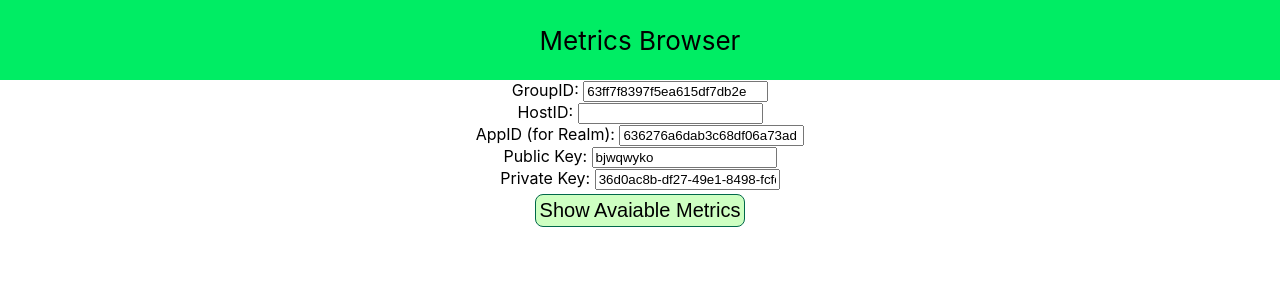
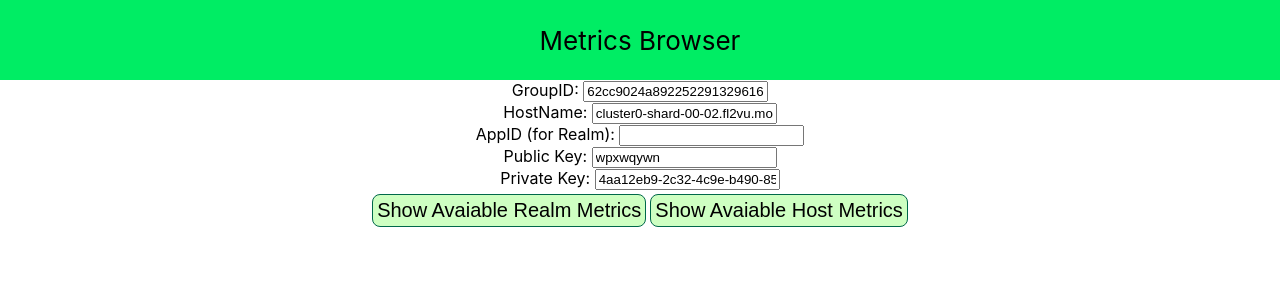
Before and after one commit to xuxiaoyu89/MetricsBrowser, a React (Create React App) app in the folder metrics-browser/: page / in a window 1280 px wide. Shown: the top 300 px of the page. Built offline with nearby package versions, Linux system fonts and the light colour scheme.

Commit message:
refactor, add host metrics

```diff
--- a/metrics-browser/src/ChartsPanel.css
+++ b/metrics-browser/src/ChartsPanel.css
@@ -6,6 +6,7 @@
 
 .chart {
     width: 480px;
+    height: 400px;
     border-style: dotted;
     margin: 10px;
 }
--- a/metrics-browser/src/ChartsPanel.js
+++ b/metrics-browser/src/ChartsPanel.js
@@ -3,24 +3,20 @@ import { Component } from 'react';
 import Dygraph from 'dygraphs';
 
 class ChartsPanel extends Component {
-    constructor(props) {
-        super(props)
-        this.state = {
-            measurements: this.props.measurements
-        };
-    }
-
     render() {
         const chartContainers = [];
-        this.state.measurements.forEach(measurement => {
-            chartContainers.push(<div id={measurement.name} className="chart"></div>);
+        this.props.measurements.forEach(measurement => {
+            if (this.props.metrics[measurement.name]) {
+                chartContainers.push(<div key={measurement.name} id={measurement.name} className="chart"></div>);
+            }
         });
 
         return chartContainers;
     }
 
     componentDidMount() {
-        this.state.measurements.forEach(measurement => {
+        this.props.measurements.forEach(measurement => {
+            if (this.props.metrics[measurement.name]) {
                 new Dygraph(
                     document.getElementById(measurement.name),
                     // For possible data formats, see http://dygraphs.com/data.html
@@ -32,6 +28,25 @@ class ChartsPanel extends Component {
                         animatedZooms: true,
                         title: measurement.name
                     });
+            }
+        });
+    }
+
+    componentDidUpdate() {
+        this.props.measurements.forEach(measurement => {
+            if (this.props.metrics[measurement.name]) {
+                new Dygraph(
+                    document.getElementById(measurement.name),
+                    // For possible data formats, see http://dygraphs.com/data.html
+                    // The x-values could also be dates, e.g. "2012/03/15"
+                    measurement.dataPoints.map(entry => [Date.parse(entry.timestamp), entry.value]),
+                    {
+                        // options go here. See http://dygraphs.com/options.html
+                        legend: 'always',
+                        animatedZooms: true,
+                        title: measurement.name
+                    });
+            }
         });
     }
 
--- a/metrics-browser/src/SeriesControlPanel.js
+++ b/metrics-browser/src/SeriesControlPanel.js
@@ -6,15 +6,15 @@ class SeriesControlPanel extends Component {
         const metricNameList = [];
         for (const name in this.props.metrics) {
             if (this.props.metrics[name]) {
-                metricNameList.push(<div>
-                    <button className= {'button ' + (this.props.metrics[name] ? 'selectedButton' : 'unSelectedButton')} onClick={this.props.toggleMetricName.bind(this, name)}>{name}</button>
+                metricNameList.push(<div key={name}>
+                    <button key={name} className= {'button ' + (this.props.metrics[name] ? 'selectedButton' : 'unSelectedButton')} onClick={this.props.toggleMetricName.bind(this, name)}>{name}</button>
                 </div>);
             }
         }
         for (const name in this.props.metrics) {
             if (!this.props.metrics[name]) {
-                metricNameList.push(<div>
-                    <button className={'button ' + (this.props.metrics[name] ? 'selectedButton' : 'unSelectedButton')} onClick={this.props.toggleMetricName.bind(this, name)}>{name}</button>
+                metricNameList.push(<div key={name}>
+                    <button key={name} className={'button ' + (this.props.metrics[name] ? 'selectedButton' : 'unSelectedButton')} onClick={this.props.toggleMetricName.bind(this, name)}>{name}</button>
                 </div>);
             }
         }
--- a/metrics-browser/src/SeriesView.js
+++ b/metrics-browser/src/SeriesView.js
@@ -8,23 +8,24 @@ import ReactDOM from 'react-dom';
 class SeriesView extends Component {
     constructor(props) {
         super(props);
-        // this.apiPublicKey = "ywdpojic";
-        // this.apiPrivateKey = "85824e2e-02f0-42c8-aa67-079879e9edb8";
-        // this.groupID = "61829a294c0dd40aeae25af1";
-        // this.appID = "636276a6dab3c68df06a73ad";
+        // dev host
+        // this.apiPublicKey = "wpxwqywn";
+        // this.apiPrivateKey = "4aa12eb9-2c32-4c9e-b490-856718ec92fb";
+        // this.groupID = "62cc9024a892252291329616";
+        // this.hostName = "c1dd12078c0013ba0cf444a1b3c14d54";
 
         // this.apiPublicKey = "bjwqwyko";
         // this.apiPrivateKey = "36d0ac8b-df27-49e1-8498-fcfd451660ba";
         // this.groupID = "63ff7f8397f5ea615df7db2e";
         // this.appID = "636276a6dab3c68df06a73ad";
-        // this.hostID = "";
-        this.showMetricNames = this.showMetricNames.bind(this);
-        this.showMetrics = this.showMetrics.bind(this);
-        this.metricNameHandler = this.metricNameHandler.bind(this);
+        // this.hostName = "";
+        this.showRealmMetrics = this.showRealmMetrics.bind(this);
+        this.showHostMetrics = this.showHostMetrics.bind(this);
+        this.measurementsHandler = this.measurementsHandler.bind(this);
         this.toggleMetricName = this.toggleMetricName.bind(this);
         this.handleGroupIDChange = this.handleGroupIDChange.bind(this);
         this.handleAppIDChange = this.handleAppIDChange.bind(this);
-        this.handleHostIDChange = this.handleHostIDChange.bind(this);
+        this.handleHostNameChange = this.handleHostNameChange.bind(this);
         this.handlePublicKeyChange = this.handlePublicKeyChange.bind(this);
         this.handlePrivateKeyChange = this.handlePrivateKeyChange.bind(this);
 
@@ -33,12 +34,13 @@ class SeriesView extends Component {
         };
 
         this.state = {
-            groupID: "63ff7f8397f5ea615df7db2e",
-            appID: "636276a6dab3c68df06a73ad",
-            hostID: "",
-            publicKey: "bjwqwyko",
-            privateKey: "36d0ac8b-df27-49e1-8498-fcfd451660ba",
-            metrics: {} // {metricName: checked}
+            groupID: "62cc9024a892252291329616",
+            appID: "",
+            hostName: "cluster0-shard-00-02.fl2vu.mongodb-dev.net:27017",
+            publicKey: "wpxwqywn",
+            privateKey: "4aa12eb9-2c32-4c9e-b490-856718ec92fb",
+            metrics: {}, // {metricName: checked}
+            measurements: []
         };
     }
 
@@ -59,6 +61,12 @@ class SeriesView extends Component {
     getBaasMetricsPublicUrl(groupID, applicationID) {
         return `http://localhost:8080/api/atlas/v1.0/groups/${groupID}/application/${applicationID}/realm/metrics`;
     }
+
+    getHostMetricsPublicUrl(groupID, hostName) {
+        return `https://cloud-dev.mongodb.com/api/atlas/v1.0/groups/${groupID}/processes/${hostName}/measurements?granularity=PT1M&period=PT1H`;
+    }
+
+
     // curl --user "bjwqwyko:36d0ac8b-df27-49e1-8498-fcfd451660ba" --digest --header "Content-Type: application/json" --include --request GET "http://localhost:8080/api/atlas/v1.0/groups/63ff7f8397f5ea615df7db2e/application/636276a6dab3c68df06a73ad/realm/metrics"
     // curl --user "bjwqwyko:36d0ac8b-df27-49e1-8498-fcfd451660ba" --digest --header "Content-Type: application/json" --include --request GET "http://localhost:8080/api/atlas/v1.0/groups/63ff7f8397f5ea615df7db2e/application/636276a6dab3c68df06a73ad/realm/measurements?granularity=PT1M&period=PT1H"
 
@@ -71,8 +79,8 @@ class SeriesView extends Component {
         this.setState({ appID: e.target.value });
     }
 
-    handleHostIDChange(e) {
-        this.setState({ hostID: e.target.value });
+    handleHostNameChange(e) {
+        this.setState({ hostName: e.target.value });
     }
 
     handlePublicKeyChange(e) {
@@ -87,8 +95,8 @@ class SeriesView extends Component {
         return <>
             <label>GroupID: </label>
             <input type="text" value={this.state.groupID} onChange={this.handleGroupIDChange}></input><br/>
-            <label>HostID: </label>
-            <input type="text" value={this.state.hostID} onChange={this.handleHostIDChange}></input><br/>
+            <label>HostName: </label>
+            <input type="text" value={this.state.hostName} onChange={this.handleHostNameChange}></input><br/>
             <label>AppID (for Realm): </label>
             <input type="text" value={this.state.appID} onChange={this.handleAppIDChange}></input><br/>
             <label>Public Key: </label>
@@ -96,17 +104,15 @@ class SeriesView extends Component {
             <label>Private Key: </label>
             <input type="text" value={this.state.privateKey} onChange={this.handlePrivateKeyChange}></input><br/>
             <div className="button-container">
-                <button className="button1" onClick={this.showMetricNames}>Show Avaiable Metrics</button>
+                <button className="button1" onClick={this.showRealmMetrics}>Show Avaiable Realm Metrics</button>
+                <button className="button1" onClick={this.showHostMetrics}>Show Avaiable Host Metrics</button>
             </div>
-            <div id="seriesView">
-                <div id="seriesSelector" className="seriesSelector">
-                    <SeriesControlPanel metrics={this.state.metrics} toggleMetricName={this.toggleMetricName} />
-                </div>
+            <div id="chartsContainer" className="chartsContainer">
+                <ChartsPanel measurements={this.state.measurements} metrics={this.state.metrics}/>
             </div>
-            <div className="button-container">
-                <button className="button1" id="showMetrics" onClick={this.showMetrics} style={this.showMetricsStyle}>Display Selected Metrics</button>
+            <div id="seriesSelector" className="seriesSelector">
+                <SeriesControlPanel metrics={this.state.metrics} toggleMetricName={this.toggleMetricName} />
             </div>
-            <div id="chartsContainer" className="chartsContainer"></div>
         </>;
     }
 
@@ -121,27 +127,38 @@ class SeriesView extends Component {
         });
     }
 
-    metricNameHandler(data) {
-        // update the metrics names using setter
+    measurementsHandler(data) {
+        console.log(data);
+
         const newMetrics = {};
-        data.metrics.forEach(metric => {
-            newMetrics[metric.metricName] = false;
+        data.measurements.forEach(measurement => {
+            newMetrics[measurement.name] = false;
         });
 
         this.setState({
-            metrics: newMetrics
+            metrics: newMetrics,
+            measurements: data.measurements
         });
     }
 
-    measurementsHandler(data) {
-        const root = ReactDOM.createRoot(
-            document.getElementById("chartsContainer")
-        );
-        root.render(<ChartsPanel measurements={data.measurements} />);
+    showHostMetrics() {
+        const metricsUrl = this.getHostMetricsPublicUrl(this.state.groupID, this.state.hostName);
+        const requestOptions = {
+            method: 'POST',
+            headers: { 'Content-Type': 'application/json' },
+            body: JSON.stringify({
+                url: metricsUrl,
+                publicKey: this.state.publicKey,
+                privateKey: this.state.privateKey
+            })
+        };
+        fetch('/api', requestOptions)
+            .then(response => response.json())
+            .then(this.measurementsHandler);
     }
 
-    showMetricNames() {
-        const metricsUrl = this.getBaasMetricsPublicUrl(this.state.groupID, this.state.appID);
+    showRealmMetrics() {
+        const metricsUrl = this.getBaasMeasurementsPublicUrl(this.state.groupID, this.state.appID);
 
         const requestOptions = {
             method: 'POST',
@@ -154,24 +171,6 @@ class SeriesView extends Component {
         };
         fetch('/api', requestOptions)
             .then(response => response.json())
-            .then(this.metricNameHandler);
-        document.getElementById("showMetrics").style.display = "block";
-    }
-
-    showMetrics() {
-        const measurementsUrl = this.getBaasMeasurementsPublicUrl(this.state.groupID, this.state.appID);
-
-        const requestOptions = {
-            method: 'POST',
-            headers: { 'Content-Type': 'application/json' },
-            body: JSON.stringify({
-                url: measurementsUrl,
-                publicKey: this.state.publicKey,
-                privateKey: this.state.privateKey
-            })
-        };
-        fetch('/api', requestOptions)
-            .then(response => response.json())
             .then(this.measurementsHandler);
     }
 }
```
Lines whose indentation alone changed are shown as unchanged.
